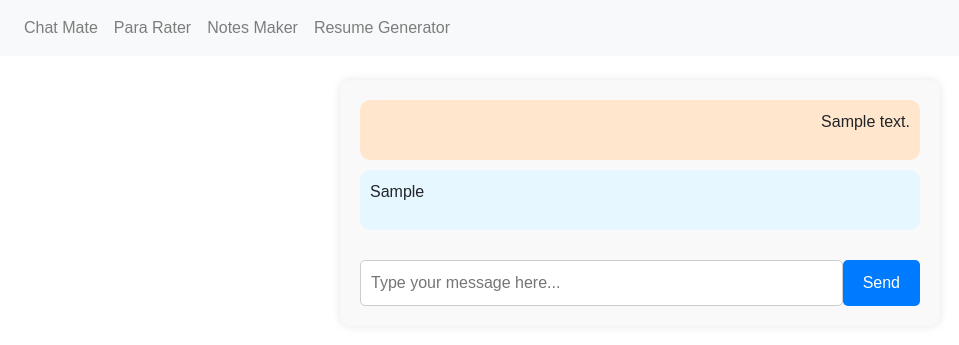
After one commit to Abbilaash/StudyMate, a Flask app: template templates/utube_chatbot.html in a window 1280 px wide. The commit adds this page. Shown: the top 345 px of the page, without its empty margins (0-959 px from the left). Run offline with Flask 3, Linux system fonts and the light colour scheme; the template is opened without the code that fills it: most values are stand-ins (such as "Sample title", 1, 10 or a date in 2020); some libraries are stand-ins or nearby versions.

Commit message:
added the utube chatmate

```diff
--- a/app.py
+++ b/app.py
@@ -1,21 +1,47 @@
-from flask import Flask,render_template,request,send_file
+from flask import Flask,render_template,request,send_file,jsonify,url_for,redirect
 from reportlab.lib.pagesizes import letter
 from reportlab.platypus import SimpleDocTemplate, Paragraph, Spacer
 from reportlab.lib.styles import getSampleStyleSheet, ParagraphStyle
+import func
 
 app = Flask(__name__)
 
+
+# adding all the required variables and universal instatiations
 sessions = {}
 sessions['username'] = "abbilaash"
 
+
+# start the routing part of the application
+# Route the utube chatbot page
+@app.route('/utube_chatbot',methods=['GET','POST'])
+def utube_chatbot():
+    if request.method == 'POST':
+        text = request.form.get('text')
+        print(utube_chatbot_text)
+        response = func.utube_chatbot(utube_chatbot_text,text)
+        return render_template('utube_chatbot.html',user_message=text, ai_response=response)
+    return render_template('utube_chatbot.html',response=utube_chatbot_text)
+
 # Route the main login page
-@app.route('/')
+@app.route('/',methods=['GET','POST'])
 def index():
+    if request.method == 'POST':
+        global utube_chatbot_text
+        youtube_url = request.form['youtube_url']
+        pdf_file = request.files['pdf_file']
+        if youtube_url or pdf_file:
+            if youtube_url:
+                utube_chatbot_text = func.youtube_transcript(youtube_url)
+            else:
+                utube_chatbot_text = func.get_text_pdf(pdf_file)
+            return redirect(url_for('utube_chatbot'))
+        else:
+            return render_template('index.html')
     return render_template('index.html')
 
 
-# Route the resume generator page
-# This contains the youtube chatbot
+
 @app.route('/resume-generator',methods=['GET','POST'])
 def resume_generator():
     if request.method == 'POST':
@@ -30,7 +56,6 @@ def resume_generator():
         email = request.form['email']
         linkedin = request.form['linkedin']
         github = request.form['github']
-
 
         resume_data = {
             "name":name,
@@ -50,7 +75,6 @@ def resume_generator():
 
 
 
-
 # Route the para rater page
 @app.route('/para-rater')
 def para_rater():
@@ -63,11 +87,6 @@ def notes_maker():
     return render_template('notes-maker.html')
 
 
-# Route the profile page
-@app.route('/profile')
-def profile():
-    return render_template('profile.html')
-
 
 
 
--- a/func.py
+++ b/func.py
@@ -4,14 +4,11 @@ from youtube_transcript_api import YouTubeTranscriptApi as yta
 
 
 # initializing the needed API keys and models
-API_KEY = "API_KEY"
+API_KEY = "API_key"
 genai.configure(api_key=API_KEY)
 model = genai.GenerativeModel('gemini-pro')
 
 
-
-def get_text_youtube(url):
-    return 0
 
 def get_text_pdf(file):
     return 0
--- a/requirements.txt
+++ b/requirements.txt
@@ -1,2 +1,3 @@
 reportlab
 Flask
+youtube_transcript_api
--- a/templates/base.html
+++ b/templates/base.html
@@ -14,10 +14,7 @@
         <div class="collapse navbar-collapse" id="navbarNav">
             <ul class="navbar-nav">
                 <li class="nav-item">
-                    <a class="nav-link" href="/">YouTube chatbot</a>
-                </li>
-                <li class="nav-item">
-                    <a class="nav-link" href="/resume-generator">Resume Generator</a>
+                    <a class="nav-link" href="/">Chat Mate</a>
                 </li>
                 <li class="nav-item">
                     <a class="nav-link" href="/para-rater">Para Rater</a>
@@ -26,7 +23,7 @@
                     <a class="nav-link" href="/notes-maker">Notes Maker</a>
                 </li>
                 <li class="nav-item">
-                    <a class="nav-link" href="/profile">Profile</a>
+                    <a class="nav-link" href="/resume-generator">Resume Generator</a>
                 </li>
             </ul>
         </div>
--- a/templates/para-rater.html
+++ b/templates/para-rater.html
@@ -3,6 +3,12 @@
 {% block title %}Para Rater{% endblock %}
 
 {% block content %}
+
+
 <h1>Para Rater</h1>
 <!-- Your paragraph rater content here -->
+
+
+
+
 {% endblock %}
--- /dev/null
+++ b/templates/utube_chatbot.html
@@ -0,0 +1,103 @@
+{% extends "base.html" %}
+
+{% block title %}Video chatBot{% endblock %}
+
+{% block content %}
+
+<!DOCTYPE html>
+<html lang="en">
+<head>
+    <meta charset="UTF-8">
+    <meta name="viewport" content="width=device-width, initial-scale=1.0">
+    <title>Chat with AI</title>
+</head>
+<style>
+    body {
+        font-family: Arial, sans-serif;
+        margin: 0;
+        padding: 0;
+    }
+
+    .chat-container {
+        max-width: 600px;
+        margin: 20px auto;
+        padding: 20px;
+        background-color: #f9f9f9;
+        border-radius: 10px;
+        box-shadow: 0 0 10px rgba(0, 0, 0, 0.1);
+    }
+
+    .chat-box {
+        overflow-y: auto;
+        max-height: 300px;
+    }
+
+    .chat-message {
+        margin-bottom: 10px;
+        padding: 10px;
+        border-radius: 10px;
+    }
+
+    .chat-message-ai {
+        background-color: #e6f7ff;
+        text-align: left;
+    }
+
+    .chat-message-user {
+        background-color: #ffe6cc;
+        text-align: right;
+    }
+
+    .user-input-form {
+        margin-top: 20px;
+        display: flex;
+    }
+
+    #user-message {
+        flex: 1;
+        padding: 10px;
+        border-radius: 5px;
+        border: 1px solid #ccc;
+        font-size: 16px;
+    }
+
+    button {
+        padding: 10px 20px;
+        border: none;
+        background-color: #007bff;
+        color: #fff;
+        border-radius: 5px;
+        cursor: pointer;
+        transition: background-color 0.3s ease;
+    }
+
+    button:hover {
+        background-color: #0056b3;
+    }
+
+</style>
+<body>
+    <div class="chat-container">
+        <div class="chat-box" id="chat-box">
+            {% if user_message %}
+            <div class="chat-message chat-message-user">
+                <p>{{ user_message }}</p>
+            </div>
+            {% endif %}
+            {% if ai_response %}
+            <div class="chat-message chat-message-ai">
+                <p>{{ ai_response }}</p>
+            </div>
+            {% endif %}
+        </div>
+        <form id="user-input-form" class="user-input-form" action="/utube_chatbot" method="post">
+            <input type="text" id="user-message" name="text" placeholder="Type your message here...">
+            <button type="submit">Send</button>
+        </form>
+    </div>
+</body>
+</html>
+
+
+
+{% endblock %}
```
Also changed, not shown: templates/index.html (+128 -2 lines), templates/profile.html (deleted, +0 -8 lines).
